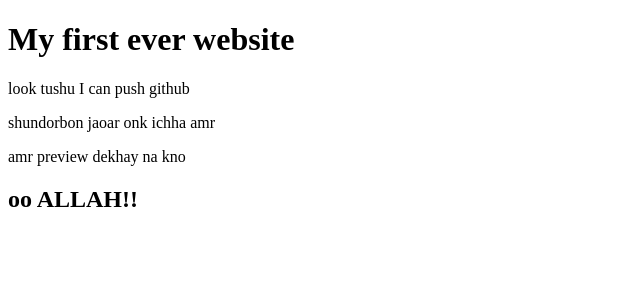
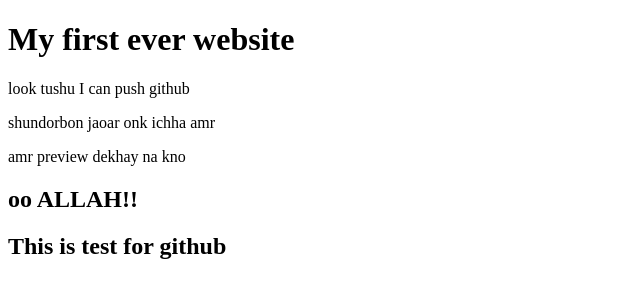
Before and after one commit to mituDeveloper/my-first-website, a plain HTML site: page index.html in a window 1280 px wide. Shown: the whole page, without its empty margins (0-640 px from the left). Drawn offline with Linux system fonts and the light colour scheme.

Commit message:
For test Sync

```diff
--- a/index.html
+++ b/index.html
@@ -11,5 +11,6 @@
     <p>shundorbon jaoar onk ichha amr</p>
     <p>amr preview dekhay na kno</p>
     <h2>oo ALLAH!!</h2>
+    <h2>This is test for github</h2>
 </body>
 </html>
```
